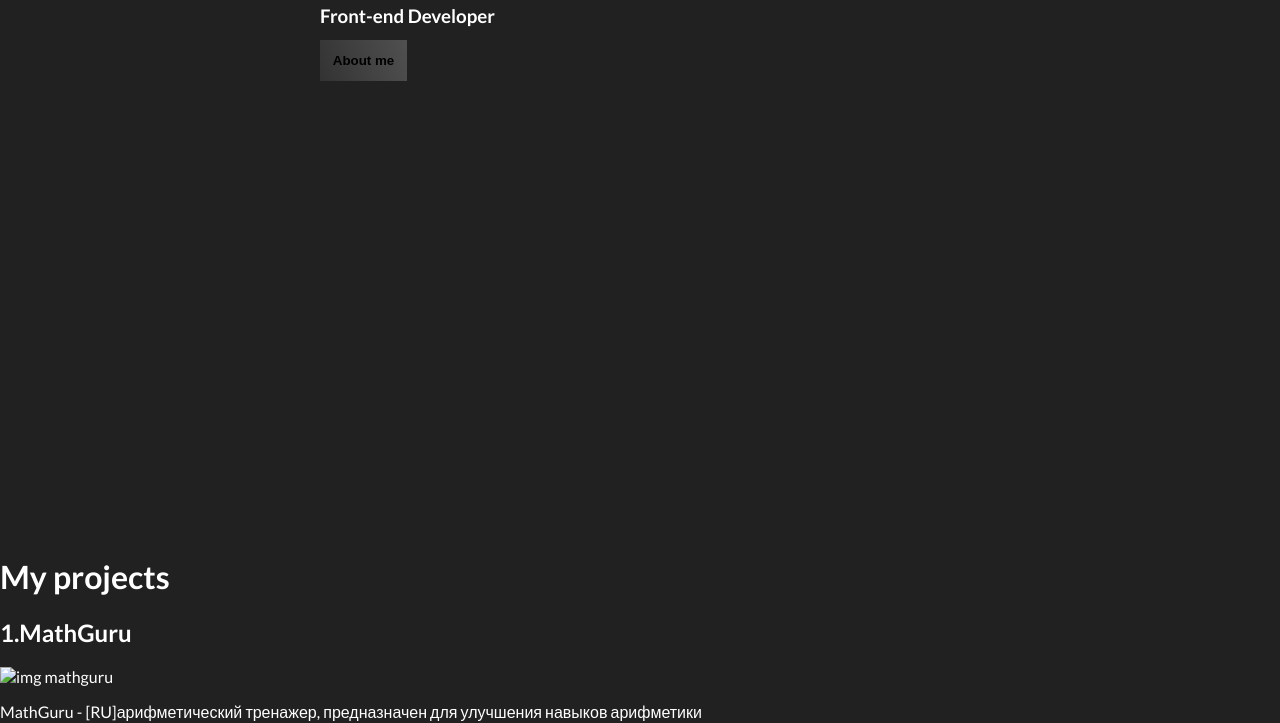
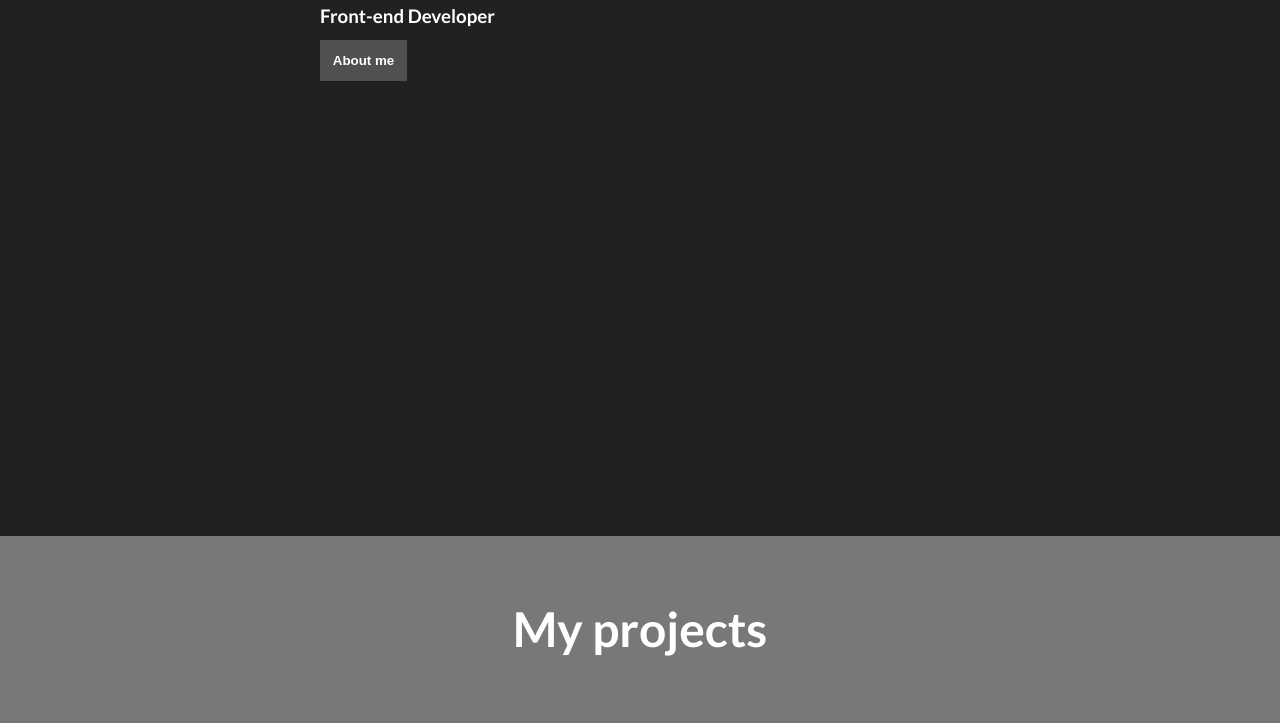
Before and after one commit to regicidekk/visitka, a plain HTML site: page index.html in a window 1280 px wide. Shown: the part 377-1100 px from the top of the page. Drawn offline with Linux system fonts and the light colour scheme.

Commit message:
Update style.css

```diff
--- a/style.css
+++ b/style.css
@@ -20,9 +20,12 @@ li a {
   color: #7c8699;
 }
 
+b {
+  color: white;
+}
+
 a {
-  color: white;
-  text-decoration: none;
+	  text-decoration: none;
 }
 
 .header li {
@@ -89,13 +92,13 @@ a {
 }
 
 .btn{
-  background: linear-gradient(70deg, #333333, #505050);
+  background-color: #505050;
   border: none;
   padding: 0.8rem;
 }
 .btn:hover{
-  transition: 3s;
-  background: linear-gradient(160deg, #333333, #505050);
+	transition: 0.5s;
+	background-color: #212121;
 }
 
 .contact{
@@ -104,6 +107,30 @@ a {
   text-align: center;
 }
 
+a {
+	color: white;
+}
+
 .contact p{
   font-size:22px ;
 }
+
+.projects {
+	text-align: center;
+	background-color: #787878;
+	padding: 2rem;
+	height: 100vh
+}
+
+.projects a{
+	text-decoration:underline dotted;
+}
+
+.projects h1{
+	margin-bottom: 5rem;
+	font-size: 3rem;
+}
+
+#imgmath {
+	border: 3px solid white;
+}
```
